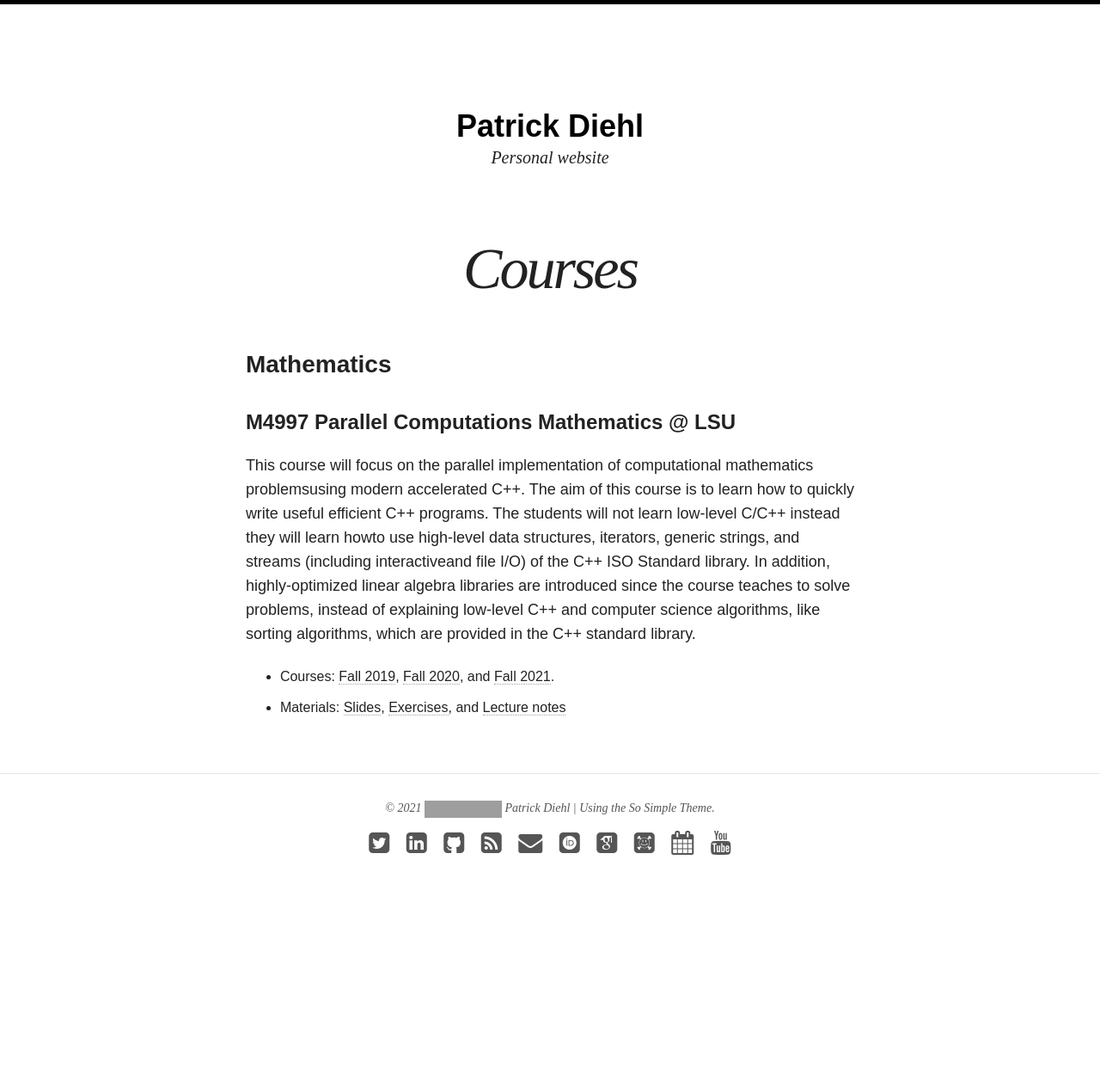
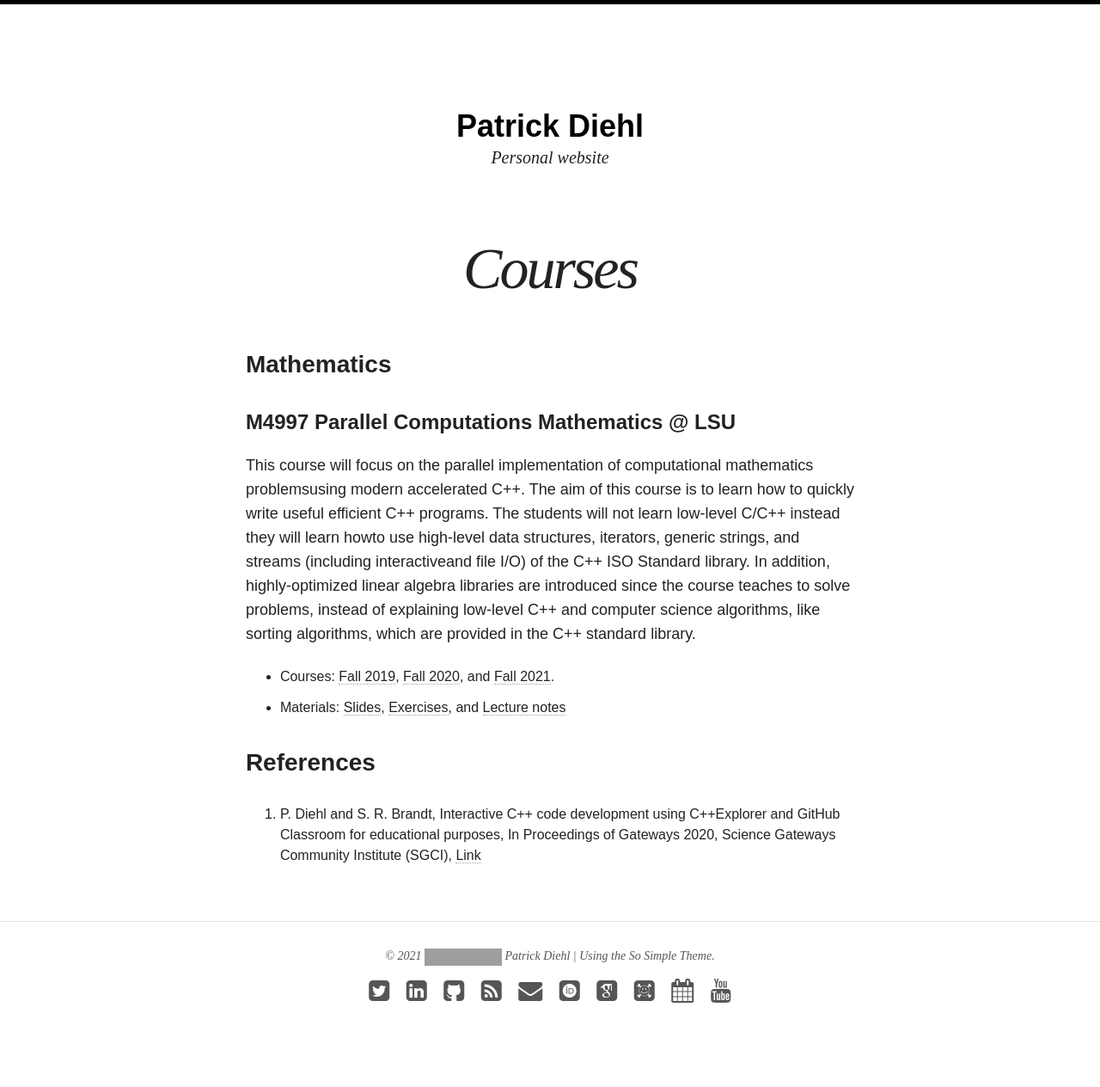
Before and after one commit to diehlpk/diehlpk.github.io, a Jekyll site: the page built from courses/index.md, in a window 1280 px wide. Shown: the whole page at 86% size. Built offline with Jekyll 4.4.1, drawn with Linux system fonts in a browser that asks for light colours; nearby versions of some CDN libraries; some web fonts are replaced; before the commit the page ends 1092 px from its top, so only the background shows below that; grey boxes are pictures that could not be loaded.

Commit message:
Update course

```diff
--- a/courses/index.md
+++ b/courses/index.md
@@ -12,3 +12,8 @@ This course will focus on the parallel implementation of computational mathemati
 * Courses: [Fall 2019](https://www.cct.lsu.edu/~pdiehl/teaching/2019/4977/), [Fall 2020](https://www.cct.lsu.edu/~pdiehl/teaching/2020/4997/), and
 [Fall 2021](https://www.cct.lsu.edu/~pdiehl/teaching/2021/4997/).
 * Materials: [Slides](https://github.com/diehlpkteaching/ParallelComputationMath), [Exercises](https://github.com/diehlpkteaching/ParallelComputationMathExercise), and [Lecture notes](https://github.com/diehlpkteaching/ParallelComputationMathScript)
+
+
+### References
+
+1. P. Diehl and S. R. Brandt, Interactive C++ code development using C++Explorer and GitHub Classroom for educational purposes, In Proceedings of Gateways 2020, Science Gateways Community Institute (SGCI), [Link](https://osf.io/qbtj3/)
```
